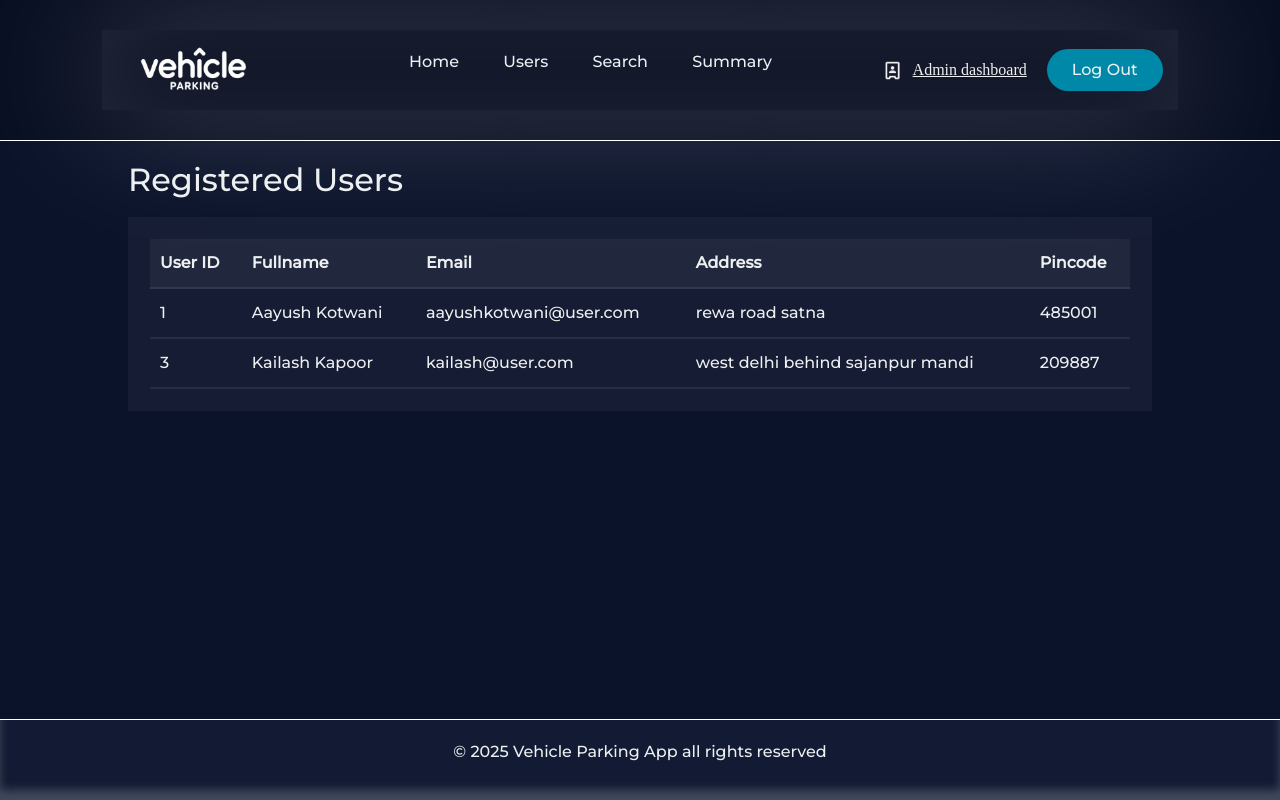
After one commit to AayushKotwani3/Vehicle-Parking-App-V1, a Flask app: page /user-details in a window 1280 px wide. The commit adds this page. Run offline with Flask 3, Linux system fonts and the light colour scheme; some web fonts are replaced.

Commit message:
Added view registered users details for admin

```diff
--- a/Application/controllers.py
+++ b/Application/controllers.py
@@ -239,3 +239,8 @@ def spot_delete(spot_id):
 
     else:
         return redirect(url_for('view_lot',lot_id=lot_id))
+
+@app.route('/user-details')
+def user_details():
+    user_details=User.query.filter_by(role='user').all()
+    return render_template('user_details.html',user_details=user_details)
--- a/templates/admin_base.html
+++ b/templates/admin_base.html
@@ -26,9 +26,9 @@
           <nav>
             <ul class="nav__links">
               <li><a href="/">Home</a></li>
-              <li><a href="#">About</a></li>
-              <li><a href="#">Services</a></li>
-              <li><a href="#">Contact</a></li>
+              <li><a href="{{url_for('user_details')}}">Users</a></li>
+              <li><a href="#">Search</a></li>
+              <li><a href="#">Summary</a></li>
             </ul>
           </nav>
           <div class="nav_side_buttons">
--- a/templates/user_base.html
+++ b/templates/user_base.html
@@ -21,14 +21,14 @@
             <nav>
                 <ul class="nav__links">
                     <li><a href="/">Home</a></li>
-                    <li><a href="#">About</a></li>
+                    <li><a href="#">Summary</a></li>
                     <li><a href="#">Services</a></li>
                     <li><a href="#">Contact</a></li>
                 </ul>
             </nav>
             <div class="nav_side_buttons">
                 <img id="user_icon" src="/static/user_icon.png" alt="">
-                <a href="{{url_for('admin_dash')}}"><span id="header_signature">User dashboard</span></a>
+                <a href=""><span id="header_signature">User dashboard</span></a>
                 <a class='header_register_button' href="#"><button>Log Out</button></a>
             </div>
             <!-- <a class='header_contact_button' href="#"><button>Contact</button></a> -->
--- /dev/null
+++ b/templates/user_details.html
@@ -0,0 +1,43 @@
+{% extends 'admin_base.html' %}
+
+{% block title %} Users {% endblock %}
+
+{% block content %}
+
+<div class="parkinglot-table-heading-container">
+                    <h2>Registered Users</h2>
+
+                </div>
+
+                <div class="parkinglot-table-container">
+
+                  <table class="parkinglot-table">
+                        <thead>
+                          <tr>
+                              <th>User ID</th>
+                              <th>Fullname</th>
+                              <th>Email</th>
+                              <th>Address</th>
+                              <th>Pincode</th>
+                          </tr>
+                        </thead>
+                        <tbody>
+                        <!-- Looping starts here -->
+                         {% for user in user_details %}
+                        <tr>
+                            <td>{{user.id}}</td>
+                            <td>{{user.name}}</td>
+                            <td>{{user.email}}</td>
+                            <td>{{user.address}}</td>
+                            <td>{{user.pincode}}</td>
+                        </tr>
+                        {% endfor %}
+
+
+
+                    </tbody>
+                  </table>
+
+                </div>
+
+{% endblock %}
```
